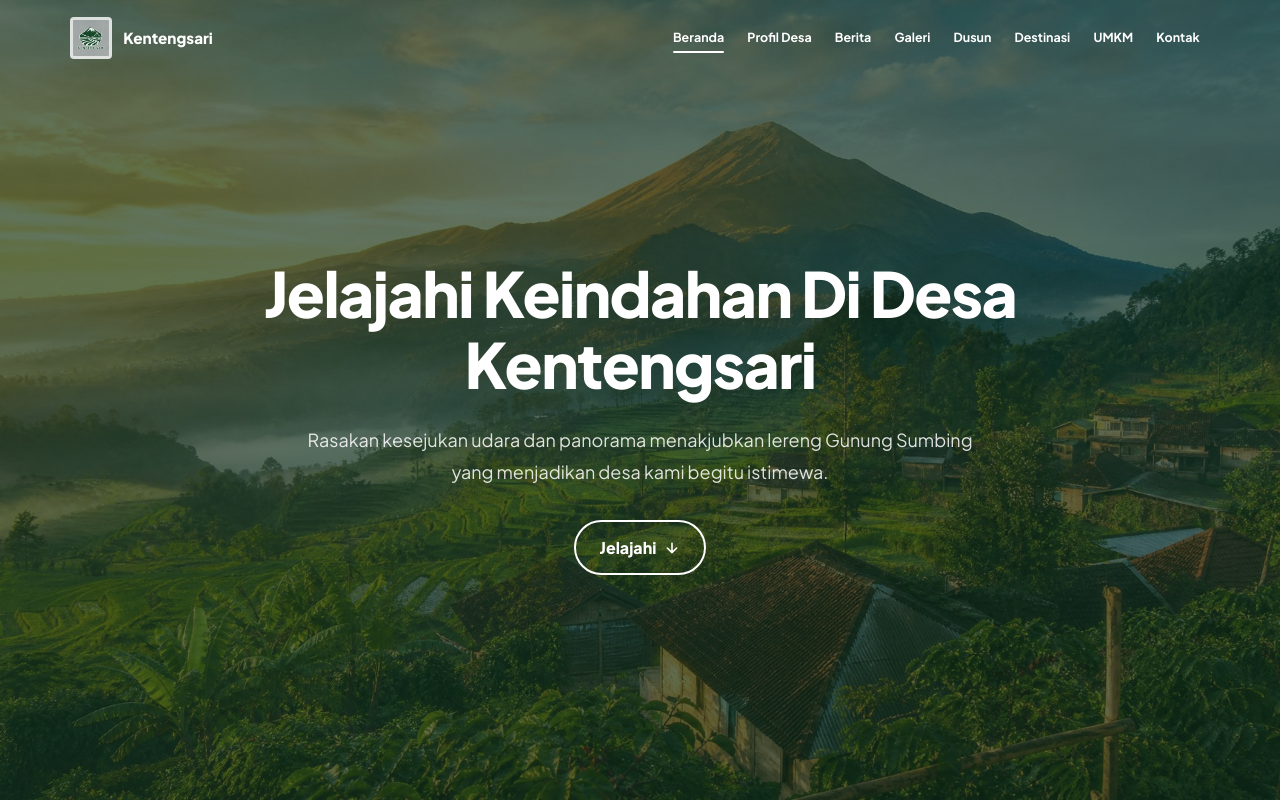
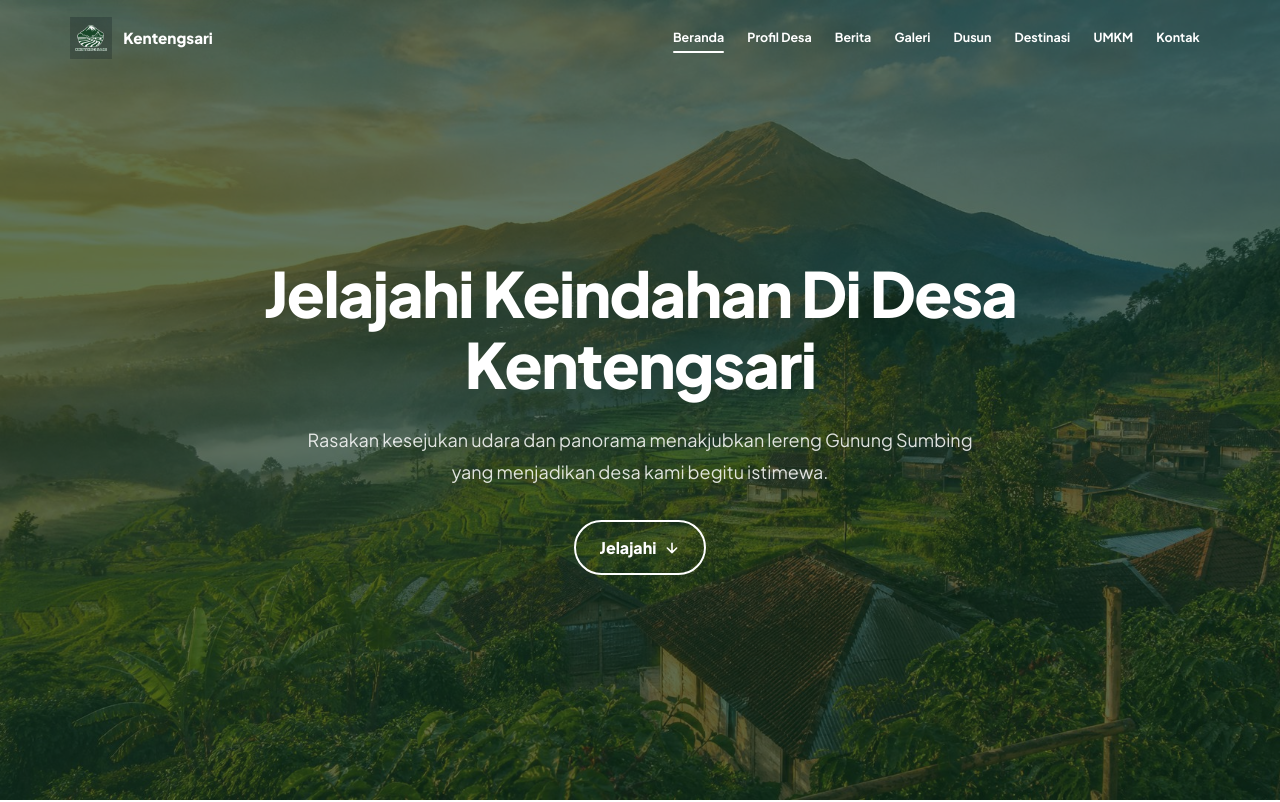
Before and after one commit to shevaaqilaramadhan/desa-kentengsari, an Astro site: page / in a window 1280 px wide. Shown: the top 802 px of the page. Built offline with nearby package versions, Linux system fonts and the light colour scheme; Astro itself is replaced by a stand-in of ours.

Commit message:
Remove header logo background panel

```diff
--- a/src/styles/global.css
+++ b/src/styles/global.css
@@ -127,10 +127,7 @@
 .site-header__logo {
   width: 42px;
   height: 42px;
-  padding: 3px;
   object-fit: contain;
-  background: rgb(255 255 255 / 0.82);
-  border-radius: 4px;
 }
 
 .site-header__toggle {
```
Also changed, not shown: .agents/reports/litcq/latest.md, .agents/reports/lyra/latest.md, .agents/reports/orion/latest.md, .agents/reports/xavier/latest.md.
